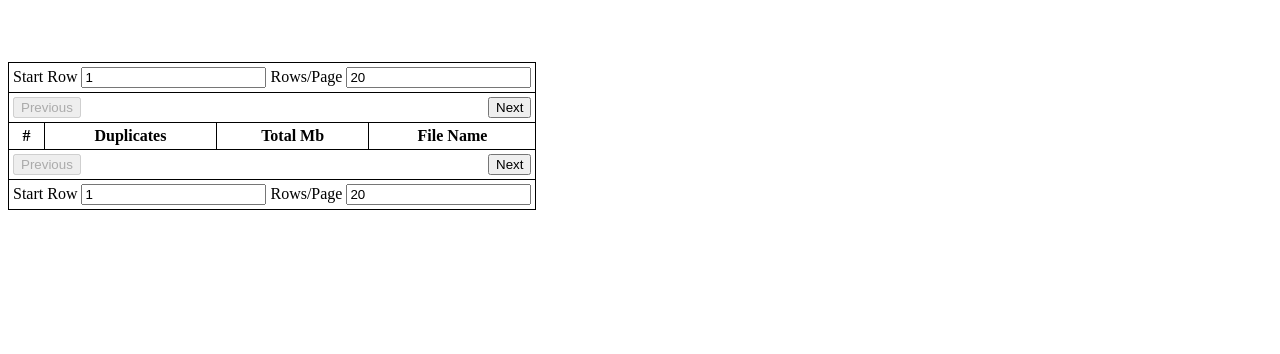
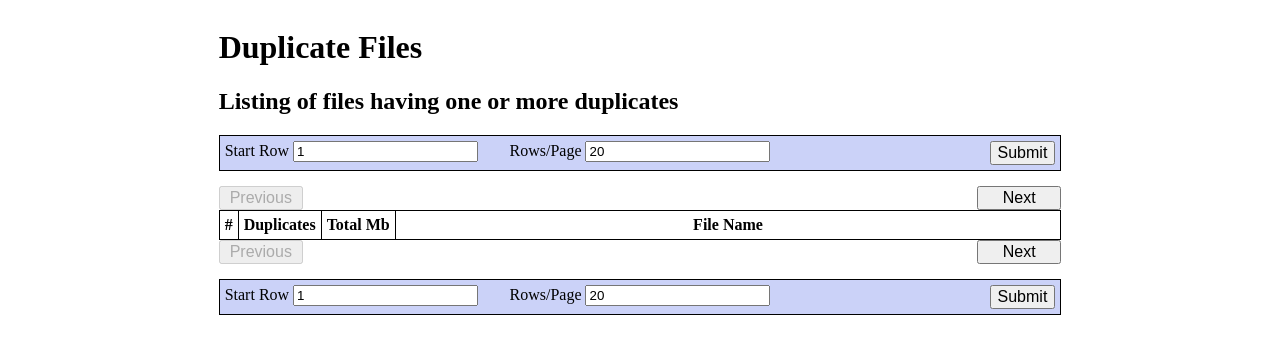
Before and after one commit to codecat555/deduplifier, a Flask app: page /files_with_dups in a window 1280 px wide. Shown: the top 354 px of the page. Run offline with Flask 2, Linux system fonts and the light colour scheme; some libraries are stand-ins or nearby versions.

Commit message:
Update duplicate files web interface.

```diff
--- a/code/web/app.py
+++ b/code/web/app.py
@@ -71,7 +71,6 @@
         try:
             with self.conn.cursor() as cursor:
                 cursor.callproc('get_totals', [])
-                # result = cursor.fetchone()
                 result = cursor.fetchall()[0]
                 cursor.close()
         finally:
@@ -87,7 +86,6 @@
         try:
             with self.conn.cursor() as cursor:
                 cursor.callproc('get_counts', [])
-                # result = cursor.fetchall()
                 result = cursor.fetchall()[0]
                 cursor.close()
         finally:
@@ -137,22 +135,30 @@
     #return 'Hello World! I have been seen {} times.\n'.format(count)
     return db.welcome()
 
+
 @app.route('/files_with_dups', defaults={ 'start_row': 1, 'rows_per_page': 20 }, methods=['GET', 'POST'])
-# @app.route('/files_with_dups/<int:start_idx>/<int:rows_per_page>')
 def files_with_dups(start_row, rows_per_page):
-    db = app_db(connection_parameters)
-    if request.method == 'POST':
-        start_row = int(request.form['start_row'])
-        rows_per_page = int(request.form['rows_per_page'])
-        if 'pager' in request.form:
-            if request.form['pager'] == 'previous':
-                start_row = max(start_row-rows_per_page, 0)
-            elif request.form['pager'] == 'next':
-                start_row += rows_per_page
-            else:
-                raise BadRequest(str(request))
 
-    result = db.list_files_with_dups(start_row-1, rows_per_page)
+    headers = ['#', 'Duplicates', 'Total Mb', 'File Name']
+
+    result = None
+    testing = False
+    if testing:
+        result = [[7, 10661405447, 'Teeth Main Assem - Lower Gum-2 Mirror3[13]-1.STL'], [7, 10660059109, 'Teeth Main Assem - Lower Gum-2 Imported14-1.STL'], [7, 10571394225, 'Teeth Main Assem - Lower Gum-2 Lower Gum-1.STL'], [7, 10256363012, 'Teeth Main Assem - Lower Gum-2 Imported18-1.STL'], [7, 10255755419, 'Teeth Main Assem - Lower Gum-2 Mirror3[1]-1.STL'], [7, 10200022665, 'Teeth Main Assem - Lower Gum-2 Imported2-1.STL'], [7, 10014125380, 'Planmeca_Imaging_Package_2018-01.zip'], [53, 9997525203, 'Teeth Main Assem.STEP'], [5, 8855311995, 'genTB.log.old'], [6, 8367710208, '6.0.6001.18000.367-KRMSDK_EN.iso'], [12, 6996737532, 'MFC group picture - 1989.psd'], [7, 6598810624, 'alt-outlook.pst'], [23, 6427305472, 'NONAME_001.AVI'], [12, 6411512220, 'MFC group picture - 1990.psd'], [7, 5522404020, 'Teeth Main Assem - Lower Gum-2 Mirror3[10]-1.STL'], [7, 5520882780, 'Teeth Main Assem - Lower Gum-2 Imported10-1.STL'], [8, 5481625992, 'Mandible_FMA52748_2mm.stp'], [3, 4815689013, '014.mp4'], [5, 4713436160, 'outlook.pst'], [15, 4564638720, 'outlook.pst']]
+    else:
+        db = app_db(connection_parameters)
+        if request.method == 'POST':
+            start_row = int(request.form['start_row'])
+            rows_per_page = int(request.form['rows_per_page'])
+            if 'pager' in request.form:
+                if request.form['pager'] == 'previous':
+                    start_row = max(start_row-rows_per_page, 0)
+                elif request.form['pager'] == 'next':
+                    start_row += rows_per_page
+                else:
+                    raise BadRequest(str(request))
+
+        result = db.list_files_with_dups(start_row-1, rows_per_page)
 
     previous_page_status = ''
     if start_row == 1:
@@ -171,12 +177,14 @@
     return render_template(
             'list_files_with_dups.html',
             title='Duplicate Files',
-            description='List of Known Files with counts of duplicates',
+            description='Listing of files having one or more duplicates',
             start_row=start_row,
             rows_per_page=rows_per_page,
             row_count=len(result),
+            post_url='/files_with_dups',
             next_page_status=next_page_status,
             previous_page_status=previous_page_status,
+            headers=headers,
             files=result
     )
 
--- a/code/web/static/css/style.css
+++ b/code/web/static/css/style.css
@@ -1,68 +1,66 @@
-a {
-    text-decoration: none;
-    display: inline-block;
-    padding: 8px 16px;
+
+.wrapper {
+    display: grid;
+    grid-template-columns: 1fr 4fr 1fr;
 }
 
-a:hover {
-    background-color: #ddd;
-    color: black;
+.center-block {
+    grid-column: 2;
 }
 
-.previous {
-    background-color: #f1f1f1;
-    color: black;
+button, input[type="submit"] {
+    font-size: inherit
 }
 
-.next {
-    background-color: #04AA6D;
-    color: white;
+.datagrid {
+    display: grid;
+    grid-template-columns: repeat(3, max-content) auto;
+    border-top: 1px solid black;
+    border-left: 1px solid black;
 }
 
-.round {
-    border-radius: 50%;
-}
-table, th, td {
-    border: 1px solid black;
-    border-collapse: collapse;
-    padding: 4px;6
+.datagrid > div {
+    border-bottom: 1px solid black;
+    border-right: 1px solid black;
+    padding: 5px;
 }
 
-results_table {
-    width: 100%;
-    border: 1px solid black;
-    border-collapse: collapse;
+.datagrid-header {
+    text-align: center;
+    font-weight: bold;
 }
 
-/* .nav {
-    display: inline-block;
-    display: -webkit-flex;
-    display: flex;
-    -webkit-justify-content: space-between;
-    justify-content: space-between;
+.navargs-top {
+    margin-bottom: 15px;
 }
 
-.nav input[type="number"] {
-    width: 80px;
-} */
-
-.results_block button[name="pager"][value="previous"] {
-    float: left;
+.navargs-bottom {
+    margin-top: 15px;
 }
 
-.results_block button[name="pager"][value="next"] {
-    float: right;
+.navargs {
+    display: grid;
+    grid-template-columns: 1fr 1fr 1fr;
+    border: 1px solid black;
+    background-color: #cbd2f8;
+    padding: 5px;
 }
 
-/* .nav input[name="start_idx"] {
-    float: left;
-} */
-
-.nav label[name="rows_per_page"] {
-    text-align: right;
-    float: right;
+.navargs-left {
+    justify-self: left;
 }
 
-.nav input[name="rows_per_page"] {
-    float: right;
+.navargs-center {
+    justify-self: center;
 }
+
+.navargs-right {
+    justify-self: end;
+}
+
+.navpager {
+    display: grid;
+    grid-template-columns: 1fr 1fr;
+    grid-column-gap: 80%;
+    margin: 0px;
+}
--- /dev/null
+++ b/code/web/templates/data-layout.html
@@ -0,0 +1,36 @@
+{% extends 'layout.html' %}
+
+{% block datagrid_header %}
+    <div class="wrapper">
+      <div class="center-block">
+
+{% block page_header %}
+        <div class="container">
+            <h1>{{title}}</h1>
+            <h2>{{description}}</h2>
+        </div>
+{% endblock %}
+
+        <div class="navbar-top">
+          <div class="navargs-top">
+            {% include 'dup_form_args.html' %}
+          </div>
+          {% include 'dup_form_nav.html' %}
+        </div>
+
+        <div class="datagrid-wrapper">
+          <div class="datagrid">
+{% endblock %}
+
+{% block datagrid_footer %}
+          </div>
+        </div>
+
+        <div class="navbar-bottom">
+          {% include 'dup_form_nav.html' %}
+          <div class="navargs-bottom">
+            {% include 'dup_form_args.html' %}
+          </div>
+        </div>
+    </div>
+{% endblock %}
--- a/code/web/templates/dup_form_args.html
+++ b/code/web/templates/dup_form_args.html
@@ -1,9 +1,19 @@
-<form class="nav" action="/files_with_dups" method="POST">
-    <td colspan="4">
-        <label>Start Row</label>
-        <input type="number" name="start_row" min='1' value={{start_row}} />
-
-        <label name="rows_per_page">Rows/Page</label>
-        <input type="number" name="rows_per_page" min='1' value={{rows_per_page}} />
-    </td>
+<form action="{{post_url}}" method="POST">
+    <div class="navbar">
+        <div class="navargs">
+        <tr><td>
+            <div class="navargs-left">
+                <label>Start Row</label>
+                <input type="number" name="start_row" min='1' value={{start_row}} />
+            </div>
+            <div class="navargs-center">
+                <label name="rows_per_page">Rows/Page</label>
+                <input type="number" name="rows_per_page" min='1' value={{rows_per_page}} />
+            </div>
+            <div class="navargs-right">
+                <input type="submit" value="Submit" />
+            </div>
+        </td></tr>
+    </div>
+    </div>
 </form>
--- a/code/web/templates/dup_form_nav.html
+++ b/code/web/templates/dup_form_nav.html
@@ -1,8 +1,16 @@
-<form class="nav" action="/files_with_dups" method = "POST">
-    <input type="hidden" name="start_row" value={{start_row}} />
-    <input type="hidden" name="rows_per_page" value={{rows_per_page}} />
-    <td colspan="4">
-        <button name="pager" value="previous" type="submit" {{previous_page_status}}>Previous</button>
-        <button name="pager" value="next" type="submit" {{next_page_status}}>Next</button>
-    </td>
+<form action="{{post_url}}" method = "POST">
+    <div class="navbar">
+        <div class="navpager">
+            <tr>
+                <input type="hidden" name="start_row" value={{start_row}} />
+                <input type="hidden" name="rows_per_page" value={{rows_per_page}} />
+                <td>
+                    <button name="pager" value="previous" type="submit" {{previous_page_status}}>Previous</button>
+                </td>
+                <td>
+                    <button name="pager" value="next" type="submit" {{next_page_status}}>Next</button>
+                </td>
+            </tr>
+        </div>
+    </div>
 </form>
--- a/code/web/templates/layout.html
+++ b/code/web/templates/layout.html
@@ -6,7 +6,6 @@
     <title>{{title}}</title>
     <meta charset="utf-8">
     <meta name="description" content={{description}}>
-    <link rel="shortcut icon" href="/favicon.ico">
     <link rel="stylesheet" type='text/css' href= "{{ url_for('static',filename='css/style.css') }}">
   </head>
 
--- a/code/web/templates/list_files_with_dups.html
+++ b/code/web/templates/list_files_with_dups.html
@@ -1,93 +1,18 @@
-<!-- Based on example here: https://hackersandslackers.com/flask-jinja-templates -->
-{% extends 'layout.html' %}
+{% extends 'data-layout.html' %}
 
-<div class="container">
-    <h1>{{title}}</h1>
-    <p>{{description}}</p>
-</div>
-
-<!-- Based on example here: https://kanchanardj.medium.com/how-to-display-database-content-in-your-flask-website-8a62492ba892 -->
 {% block content %}
 
-    <!--
-      <table>
-        <tbody>
-          <tr>
-            <td>Requested row start index: {{ start_row }}</td>
-          </tr>
-          <tr>
-            <td>Result row count: {{ rows_per_page }}</td>
-          </tr>
-          <tr>
-            <td>Actual row count: {{ row_count }}</td>
-          </tr>
-        </tbody>
-      </table>
-    -->
+{% block datagrid_header %} {{ super() }} {% endblock %}
 
-    <br/>
+    {% for column_name in headers %}
+      <div class="datagrid-header">{{column_name}}</div>
+    {% endfor %}
+    {% for row in files %}
+        <div style="text-align:right">{{start_row | int + loop.index0}}</div>
+        <div style="text-align:right">{{row[0]}}</div>
+        <div style="text-align:right">{{row[1]}}</div>
+        <div>{{row[2]}}</div>
+    {% endfor %}
 
-      <!-- <div class="form1">
-        <form action="/files_with_dups" method = "POST">
-            <p>
-            <label>Start row</label>
-            <input type = "number" name = "start_row" min='1' value={{start_row}} />
-            </p>
-            <label>Rows per page</label>
-            <input type = "number" name = "rows_per_page" min='1' value={{rows_per_page}} />
-            </p>
-            <p><input align="right" type = "submit" value = "Submit" /></p>
-        </form>
-      </div> -->
-
-      <br/>
-      <br/>
-
-    <div class="results_block">
-      <!-- {% include 'dup_form_args.html' %}
-      {% include 'dup_form_nav.html' %} -->
-
-      <div>
-        <table class="results_table">
-          <!-- <colgroup>
-            <col style="width: 10%" />
-            <col style="width: 20%" />
-            <col style="width: 70%" />
-          </colgroup> -->
-          <thead>
-            <tr>
-              {% include 'dup_form_args.html' %}
-            </tr>
-            <tr>
-              {% include 'dup_form_nav.html' %}
-            </tr>
-            <tr>
-                <th>#</th>
-                <th>Duplicates</th>
-                <th>Total Mb</th>
-                <th>File Name</th>
-            </tr>
-          </thead>
-          <tbody>
-            {% for row in files %}
-                <tr>
-                    <td style="text-align:right">{{start_row | int + loop.index0}}</td>
-                    <td style="text-align:right">{{row[0]}}</td>
-                    <td style="text-align:right">{{row[1]}}</td>
-                    <td>{{row[2]}}</td>
-                </tr>
-            {% endfor %}
-            </tbody>
-            <tfoot>
-              <tr>
-                {% include 'dup_form_nav.html' %}
-              </tr>
-              <tr>
-                {% include 'dup_form_args.html' %}
-              </tr>
-            </tfoot>
-        </table>
-      </div>
-    </div>
-
+{% block datagrid_footer %} {{ super() }} {% endblock %}
 {% endblock %}
```
